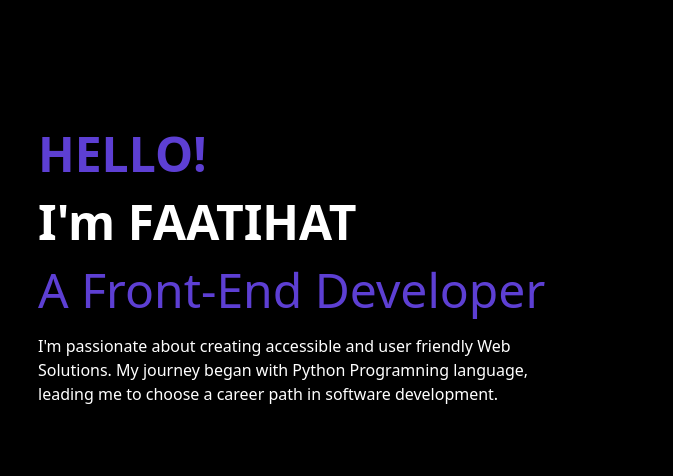
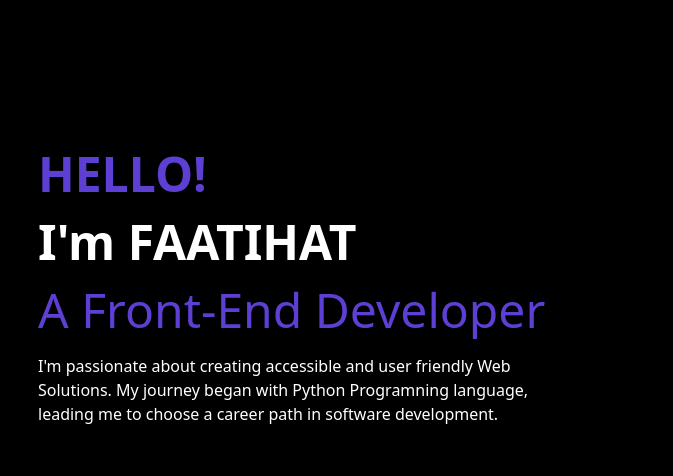
Before and after one commit to 001Pytom/Faatihat_Mohammed_portfolio, a website: page index.html in a window 1280 px wide. Shown: the part 132-608 px from the top of the page, 122-795 px from the left. Drawn offline with nearby package versions, Linux system fonts and the light colour scheme; grey boxes are pictures that could not be loaded.

```diff
--- a/index.html
+++ b/index.html
@@ -68,10 +68,10 @@
 
     <!-- home -->
     <section id="home"
-        class="home container w-full min-h-screen flex justify-center items-center  mx-auto  px-4 lg:px-0 mb-5 lg:mb-0">
+        class="home container w-full flex justify-center items-center  mx-auto  px-4 lg:px-0 mb-5 lg:mb-0 ">
         <div
-            class="home-contents container  flex flex-col-reverse md:flex-row  items-center justify-center md:justify-between gap-[4rem] lg:gap-[8rem]  h-screen w-full lg:w-[75vw]">
-            <div class="home-text  flex flex-col gap-1 md:gap-5 w-full md:w-auto ">
+            class="home-contents container  flex flex-col-reverse md:flex-row  items-center justify-center md:justify-between gap-[4rem] lg:gap-[8rem] py-20 min-h-[100vh]   max-w-full lg:w-[75vw] ">
+            <div class="home-text  flex flex-col gap-1 md:gap-5 w-full md:w-auto pt-10">
                 <h2 class="text-3xl md:text-4xl lg:text-5xl font-bold flow">HELLO!</h2>
                 <div> <span class="text-3xl md:text-4xl lg:text-5xl font-bold ">I'm <span
                             class="text-3xl md:text-4xl lg:text-5xl font-bold text-white  ">FAATIHAT
--- a/src/input.css
+++ b/src/input.css
@@ -1,7 +1,6 @@
 @tailwind base;
 @tailwind components;
 @tailwind utilities;
-
 
 @keyframes animateText {
   0%,
@@ -101,6 +100,10 @@
     top: -5px;
     right: 0;
   }
+}
+
+img {
+  max-width: 100%;
 }
 /* skills */
 
```
Also changed, not shown: dist/output.css.
